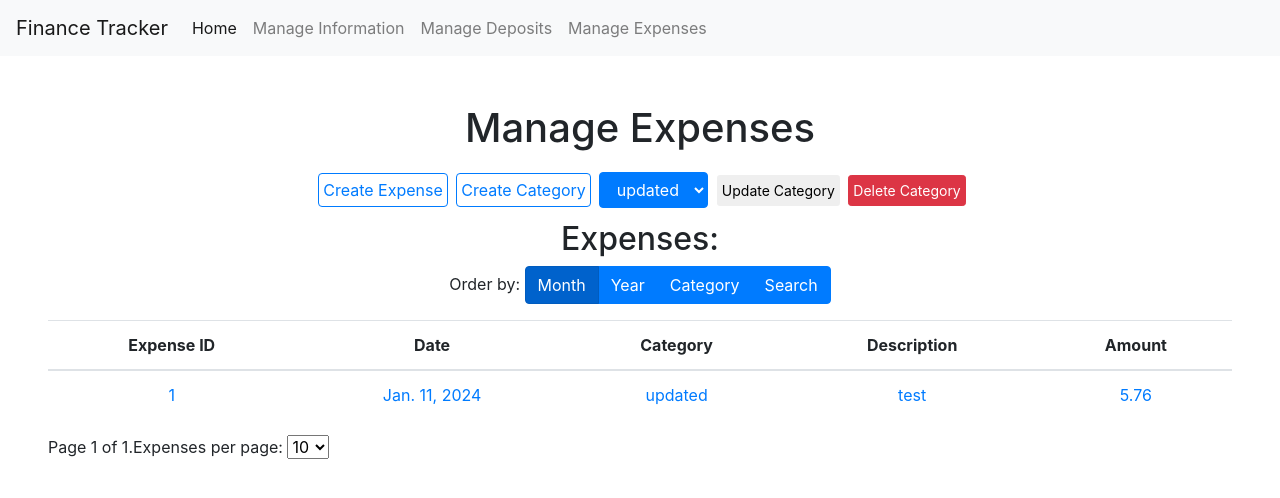
After one commit to dmerc12/Ds-Financial-Tracking, a Django app: page /financial/tracker/expenses/ in a window 1280 px wide. The commit adds this page. Shown: the top 498 px of the page. Run offline with Django 5.2, Linux system fonts and the light colour scheme; a user stored in the database is signed in; data comes from the database, SQL or seed files in the repository; both versions use the stored data as it was after the commit; some libraries are stand-ins or nearby versions.

Commit message:
adds same functionality for expense as deposit

```diff
--- a/main/entry/templates/entry/base.html
+++ b/main/entry/templates/entry/base.html
@@ -34,7 +34,7 @@
                         <a class="nav-link" href="{% url 'deposit-home' %}">Manage Deposits</a>
                     </li>
                     <li class="nav-item">
-                        <a class="nav-link" href="#">Manage Expenses</a>
+                        <a class="nav-link" href="{% url 'expense-home' %}">Manage Expenses</a>
                     </li>
                 </ul>
             </div>
--- /dev/null
+++ b/main/finance_tracking/expense/views.py
@@ -0,0 +1,132 @@
+from django.core.paginator import Paginator, EmptyPage, PageNotAnInteger
+from django.shortcuts import render, redirect, get_object_or_404
+from django.db.models.functions import TruncMonth, TruncYear
+from django.contrib import messages
+from .forms import ExpenseForm
+
+from ..models import Category, Expense
+
+def home(request):
+    try:
+        categories = Category.objects.filter(group='expense')
+        expenses = Expense.objects.filter(user=request.user).annotate(order_date=TruncMonth('date')).order_by('-date')
+        expenses_per_page = int(request.GET.get('expenses-per-page', 10))
+        page = request.GET.get('page', 1)
+        paginator = Paginator(expenses, expenses_per_page)
+        try:
+            expenses = paginator.page(page)
+        except PageNotAnInteger:
+            expenses = paginator.page(1)
+        except EmptyPage:
+            expenses = paginator.page(paginator.num_pages)
+    except RuntimeError as error:
+        categories = []
+        messages.warning(request, str(error))
+    context = {'categories': categories, 'expenses': expenses, 'current_order_by': 'month'}
+    return render(request, 'finance_tracking/expense/list.html', context)
+
+def home_by_year(request):
+    try:
+        categories = Category.objects.filter(group='expense')
+        expenses = Expense.objects.filter(user=request.user).annotate(order_date=TruncYear('date')).order_by('-order_date', '-date')
+        expenses_per_page = int(request.GET.get('expenses-per-page', 10))
+        page = request.GET.get('page', 1)
+        paginator = Paginator(expenses, expenses_per_page)
+        try:
+            expenses = paginator.page(page)
+        except PageNotAnInteger:
+            expenses = paginator.page(1)
+        except EmptyPage:
+            expenses = paginator.page(paginator.num_pages)
+    except RuntimeError as error:
+        categories = []
+        messages.warning(request, str(error))
+    context = {'categories': categories, 'expenses': expenses, 'current_order_by': 'year'}
+    return render(request, 'finance_tracking/expense/list.html', context)
+
+def home_by_category(request):
+    try:
+        categories = Category.objects.filter(group='expense')
+        expenses = Expense.objects.filter(user=request.user).order_by('category')
+        expenses_per_page = int(request.GET.get('expenses-per-page', 10))
+        page = request.GET.get('page', 1)
+        paginator = Paginator(expenses, expenses_per_page)
+        try:
+            expenses = paginator.page(page)
+        except PageNotAnInteger:
+            expenses = paginator.page(1)
+        except EmptyPage:
+            expenses = paginator.page(paginator.num_pages)
+    except RuntimeError as error:
+        categories = []
+        messages.warning(request, str(error))
+    context = {'categories': categories, 'expenses': expenses, 'current_order_by': 'category'}
+    return render(request, 'finance_tracking/expense/list.html', context)
+
+def search_expenses(request):
+    try:
+        categories = Category.objects.filter(group='expense')
+        expense_id = request.GET.get('expense_id')
+        start_date = request.GET.get('start_date')
+        end_date = request.GET.get('end_date')
+        category_id = request.GET.get('category_id')
+        expenses = Expense.objects.filter(user=request.user)
+        if expense_id:
+            expenses = expenses.filter(pk=expense_id)
+        elif start_date and end_date:
+            expenses = expenses.filter(date__range=[start_date, end_date])
+        elif category_id:
+            expenses = expenses.filter(category_id=category_id)
+        expenses_per_page = int(request.GET.get('expenses-per-page', 10))
+        page = request.GET.get('page', 1)
+        paginator = Paginator(expenses, expenses_per_page)
+        try:
+            expenses = paginator.page(page)
+        except PageNotAnInteger:
+            expenses = paginator.page(1)
+        except EmptyPage:
+            expenses = paginator.page(paginator.num_pages)
+    except RuntimeError as error:
+        categories = []
+        messages.warning(request, str(error.message))
+    context = {'categories': categories, 'expenses': expenses, 'current_order_by': 'search'}
+    return render(request, 'finance_tracking/expense/list.html', context)
+
+def expense_detail(request, expense_id):
+    expense = get_object_or_404(Expense, pk=expense_id)
+    return render(request, 'finance_tracking/expense/detail.html', {'expense': expense})
+
+def create_expense(request):
+    if request.method == 'POST':
+        form = ExpenseForm(request.POST)
+        form.fields['category'].queryset = Category.objects.filter(group='expense')
+        if form.is_valid():
+            expense = form.save(commit=False)
+            expense.user = request.user
+            expense.save()
+            messages.success(request, 'Expense successfully created!')
+            return redirect('expense-home')
+    else:
+        form = ExpenseForm()
+        form.fields['category'].queryset = Category.objects.filter(group='expense')
+    return render(request, 'finance_tracking/expense/create.html', {'form': form, 'action': 'create'})
+
+def update_expense(request, expense_id):
+    expense = get_object_or_404(Expense, pk=expense_id)
+    if request.method == 'POST':
+        form = ExpenseForm(request.POST, instance=expense)
+        if form.is_valid():
+            form.save()
+            messages.success(request, 'Expense successfully updated!')
+            return redirect('expense-home')
+    else:
+        form = ExpenseForm(instance=expense)
+    return render(request, 'finance_tracking/expense/update.html', {'form': form, 'action': 'update', 'expense': expense})
+
+def delete_expense(request, expense_id):
+    expense = get_object_or_404(Expense, pk=expense_id)
+    if request.method == 'POST':
+        expense.delete()
+        messages.success(request, 'Expense successfully deleted!')
+        return redirect('expense-home')
+    return render(request, 'finance_tracking/expense/delete.html', {'expense': expense})
--- a/main/finance_tracking/models.py
+++ b/main/finance_tracking/models.py
@@ -23,7 +23,7 @@ class Deposit(models.Model):
 class Expense(models.Model):
     user = models.ForeignKey(User, on_delete=models.CASCADE)
     category = models.ForeignKey(Category, on_delete=models.CASCADE)
-    date = models.DateField(auto_now_add=True)
+    date = models.DateField()
     description = models.TextField(max_length=255)
     amount = models.FloatField(validators=[MinValueValidator(0.0)])
 
--- /dev/null
+++ b/main/finance_tracking/templates/finance_tracking/expense/list.html
@@ -0,0 +1,161 @@
+{% extends "entry/base.html" %}
+{% block title %}
+    <title>Managing Expenses</title>
+{% endblock title %}
+{% block content %}
+    <h1 class='text-center pb-2'>Manage Expenses</h1>
+    <div class='text-center'>
+        <div class="align-items-center">
+            <a class='btn btn-primary btn-outline-primary p-1 mb-2 mt-1 ml-1' href="{% url  'create-expense' %}">Create Expense</a>
+            <a class='btn btn-primary btn-outline-primary p-1 mb-2 mt-1 ml-1' href="{% url  'create-category' %}">Create Category</a>
+            <select name='selected_category' id='category-select' class='btn btn-primary form-select-lg ml-1 mt-1 mb-2'>
+                {% for category in categories %}
+                    <option value='{{ category.pk }}'>{{ category.name }}</option>
+                {% endfor %}
+            </select>
+            {% if categories %}
+                <button id='category-update-btn' class='btn btn-seconcary btn-sm ml-1 mt-1 mb-2 p-1' {% if not categories %}disabled{% endif %}>Update Category</button>
+                <button id='category-delete-btn' class='btn btn-danger btn-sm ml-1 mt-1 mb-2 p-1' {% if not categories %}disabled{% endif %}>Delete Category</button>
+            {% endif %}
+        </div>
+        <div class="mt-1">
+            <h2 class="expense-heading text-center">Expenses:</h2>
+            <div class="mb-3 text-center">
+                <label for="order-by" class="form-label">Order by:</label>
+                <div class="btn-group">
+                    <a href="{% url 'expense-home' %}" class="btn btn-primary {% if current_order_by == 'month' %}active{% endif %}">
+                        <i class="bi bi-calendar"></i> Month
+                    </a>
+                    <a href="{% url 'expense-home-by-year' %}" class="btn btn-primary {% if current_order_by == 'year' %}active{% endif %}">
+                        <i class="bi bi-calendar"></i> Year
+                    </a>
+                    <a href="{% url 'expense-home-by-category' %}" class="btn btn-primary {% if current_order_by == 'category' %}active{% endif %}">
+                        <i class="bi bi-list-ul"></i> Category
+                    </a>
+                    <button id="search-toggle" class="btn btn-primary">
+                        <i class="bi bi-search"></i> Search
+                    </button>
+                </div>
+            </div>
+            <form id="search-form" method="get" action="{% url 'expense-search' %}" style="display: none;">
+                <label for="expense_id">Expense ID:</label>
+                <input type="text" name="expense_id">
+
+                <label for="start_date">Start Date:</label>
+                <input type="date" name="start_date">
+
+                <label for="end_date">End Date:</label>
+                <input type="date" name="end_date">
+
+                <label for="category_id">Category:</label>
+                <select name="category_id">
+                    <option value="">Select Category</option>
+                    {% for category in categories %}
+                        <option value="{{ category.pk }}">{{ category.name }}</option>
+                    {% endfor %}
+                </select>
+
+                <button type="submit">Search</button>
+            </form>
+            {% if expenses %}
+                <table class="table">
+                    <thead>
+                        <tr>
+                            <th class="expense-table">Expense ID</th>
+                            <th class="expense-table">Date</th>
+                            <th class="expense-table">Category</th>
+                            <th class="expense-table">Description</th>
+                            <th class="expense-table">Amount</th>
+                        </tr>
+                    </thead>
+                    <tbody>
+                        {% for expense in expenses %}
+                            <tr>
+                                <td><a href="{% url 'expense-detail' expense.pk %}" class="expense-link expense-table">{{ expense.pk }}</a></td>
+                                <td><a href="{% url 'expense-detail' expense.pk %}" class="expense-link expense-table">{{ expense.date }}</a></td>
+                                <td><a href="{% url 'expense-detail' expense.pk %}" class="expense-link expense-table">{{ expense.category }}</a></td>
+                                <td><a href="{% url 'expense-detail' expense.pk %}" class="expense-link expense-table">{{ expense.description }}</a></td>
+                                <td><a href="{% url 'expense-detail' expense.pk %}" class="expense-link expense-table">{{ expense.amount }}</a></td>
+                            </tr>
+                        {% endfor %}
+                    </tbody>
+                </table>
+                <div class="pagination">
+                    <span class="step-links">
+                        {% if expenses.has_previous %}
+                            <a href="?page=1">&laquo; first</a>
+                            <a href="?page={{ expenses.previous_page_number }}">previous</a>
+                        {% endif %}
+
+                        <span class="current">
+                            Page {{ expenses.number }} of {{ expenses.paginator.num_pages }}.
+                        </span>
+
+                        {% if expenses.has_next %}
+                            <a href="?page={{ expenses.next_page_number }}">next</a>
+                            <a href="?page={{ expenses.paginator.num_pages }}">last &raquo;</a>
+                        {% endif %}
+                    </span>
+                    <div class="mb-3 float-end">
+                        <label for="expenses-per-page" class="form-label">Expenses per page:</label>
+                        <select name="expenses-per-page" id="expenses-per-page" class="form-select" onchange="changeExpensesPerPage(this.value)">
+                            <option value="10" {% if expenses_per_page == 10 %}selected{% endif %}>10</option>
+                            <option value="20" {% if expenses_per_page == 20 %}selected{% endif %}>20</option>
+                            <option value="50" {% if expenses_per_page == 50 %}selected{% endif %}>50</option>
+                        </select>
+                    </div>
+                </div>
+            {% else %}
+                <p class='text-center text-danger'>No expenses have been made yet. Please use the Create Expense button above to add expenses!</p>
+            {% endif %}
+        </div>
+    </div>
+    <script>
+        document.addEventListener("DOMContentLoaded", function() {
+            var categorySelect = document.getElementById("category-select");
+            var updateBtn = document.getElementById("category-update-btn");
+            var deleteBtn = document.getElementById("category-delete-btn");
+
+            categorySelect.addEventListener("change", function() {
+                if (categorySelect.value) {
+                    updateBtn.disabled = false;
+                    deleteBtn.disabled = false;
+                } else {
+                    updateBtn.disabled = true;
+                    deleteBtn.disabled = true;
+                }
+            });
+
+            updateBtn.addEventListener("click", function() {
+                var selectedCategoryId = categorySelect.value;
+                if (selectedCategoryId) {
+                    window.location.href = `/financial/tracker/category/${selectedCategoryId}/update/`;
+                }
+            });
+
+            deleteBtn.addEventListener("click", function() {
+                var selectedCategoryId = categorySelect.value;
+                if (selectedCategoryId) {
+                    window.location.href = `/financial/tracker/category/${selectedCategoryId}/delete/`;
+                }
+            });
+        });
+
+        document.addEventListener("DOMContentLoaded", function() {
+            var searchToggle = document.getElementById("search-toggle");
+            var searchForm = document.getElementById("search-form");
+
+            searchToggle.addEventListener("click", function() {
+                if (searchForm.style.display === "none") {
+                    searchForm.style.display = "block";
+                } else {
+                    searchForm.style.display = "none";
+                }
+            });
+        });
+
+        function changeExpensesPerPage(value) {
+            window.location.href = `?page=1&expenses-per-page=${value}`;
+        }
+    </script>
+{% endblock content %}
--- a/main/finance_tracking/urls.py
+++ b/main/finance_tracking/urls.py
@@ -3,13 +3,14 @@ from django.urls import path
 from django.contrib import admin
 from .category import views as category_views
 from .deposit import views as deposit_views
-# from .expense import views as expense_views
+from .expense import views as expense_views
 
 urlpatterns = [
     # path('', views.home, name='finance-tracking-home'),
     path('category/create/', category_views.create_category, name='create-category'),
     path('category/<int:category_id>/update/', category_views.update_category, name='update-category'),
     path('category/<int:category_id>/delete/', category_views.delete_category, name='delete-category'),
+
     path('deposits/', deposit_views.home, name='deposit-home'),
     path('deposits/year/', deposit_views.home_by_year, name='deposit-home-by-year'),
     path('deposits/category/', deposit_views.home_by_category, name='deposit-home-by-category'),
@@ -18,9 +19,13 @@ urlpatterns = [
     path('deposit/<int:deposit_id>/update/', deposit_views.update_deposit, name='update-deposit'),
     path('deposit/<int:deposit_id>/delete/', deposit_views.delete_deposit, name='delete-deposit'),
     path('deposits/search/', deposit_views.search_deposits, name='deposit-search'),
-    # path('expenses/', expense_views.expense_list, name='expense-list'),
-    # path('expense/<int:expense_id>/', expense_views.expense_detail, name='expense-detail'),
-    # path('expense/create/', expense_views.create_expense, name='create-expense'),
-    # path('expense/<int:expense_id>/update/', expense_views.update_expense, name='update-expense'),
-    # path('expense/<int:expense_id>/delete/', expense_views.delete_expense, name='delete-expense'),
+
+    path('expenses/', expense_views.home, name='expense-home'),
+    path('expenses/year/', expense_views.home_by_year, name='expense-home-by-year'),
+    path('expenses/category/', expense_views.home_by_category, name='expense-home-by-category'),
+    path('expense/<int:expense_id>/', expense_views.expense_detail, name='expense-detail'),
+    path('expense/create/', expense_views.create_expense, name='create-expense'),
+    path('expense/<int:expense_id>/update/', expense_views.update_expense, name='update-expense'),
+    path('expense/<int:expense_id>/delete/', expense_views.delete_expense, name='delete-expense'),
+    path('expenses/search/', expense_views.search_expenses, name='expense-search'),
 ]
```
Also changed, not shown: main/finance_tracking/expense/forms.py (added, +13 -0 lines), main/finance_tracking/expense/middleware.py (deleted, +0 -54 lines), main/finance_tracking/templates/finance_tracking/expense/create.html (added, +20 -0 lines), main/finance_tracking/templates/finance_tracking/expense/delete.html (added, +19 -0 lines), main/finance_tracking/templates/finance_tracking/expense/detail.html (added, +17 -0 lines), main/finance_tracking/templates/finance_tracking/expense/update.html (added, +19 -0 lines), main/db.sqlite3.
